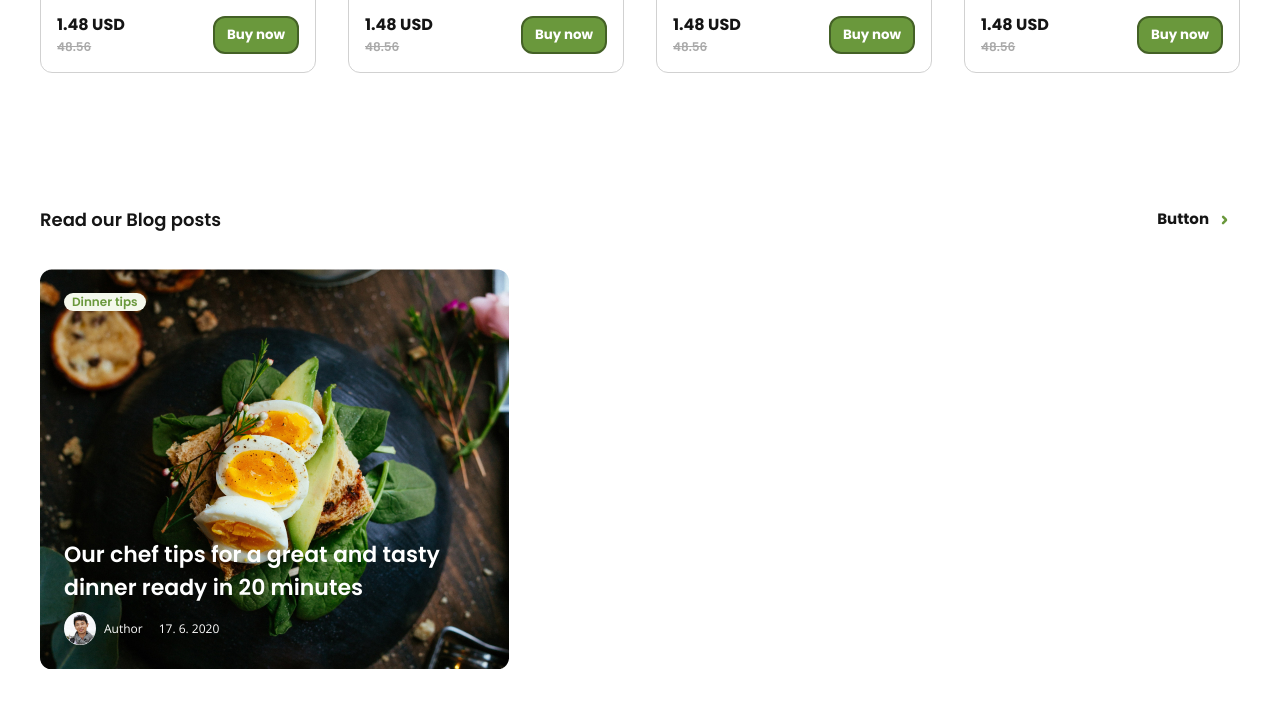
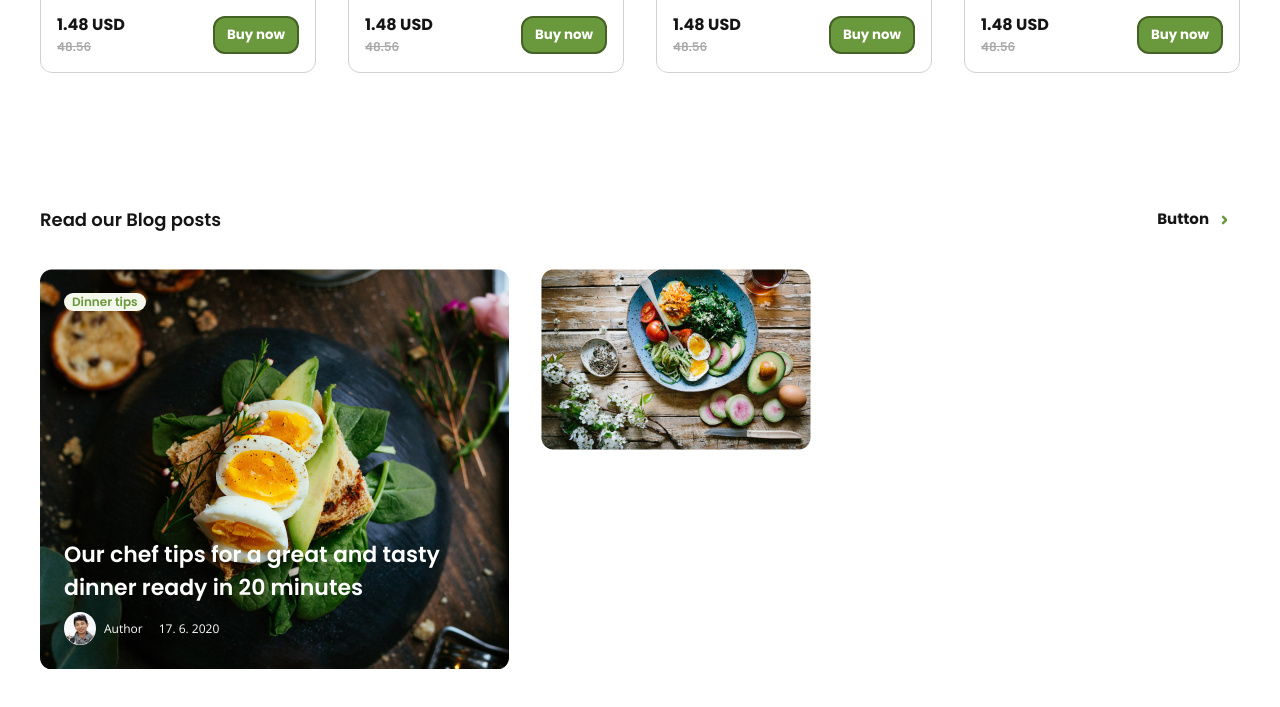
Before and after one commit to Roma-Trishchuk/fresh, a plain HTML site: page index.html in a window 1280 px wide. Shown: the part 2392-3099 px from the top of the page. Drawn offline with nearby package versions, Linux system fonts and the light colour scheme; files whose address does not match are found by name.

Commit message:
2 sections

```diff
--- a/index.html
+++ b/index.html
@@ -416,7 +416,9 @@
                             </div>
                         </div>
                     </div>
-                    <div class="blog__secondary-card"></div>
+                    <div class="blog__secondary-card">
+                        <img src="img/blog__2.jpg" alt="Foto">
+                    </div>
                     <div class="blog__other"></div>
                 </div>
             </section>
```
Also changed, not shown: img/blog__2.jpg (added).
